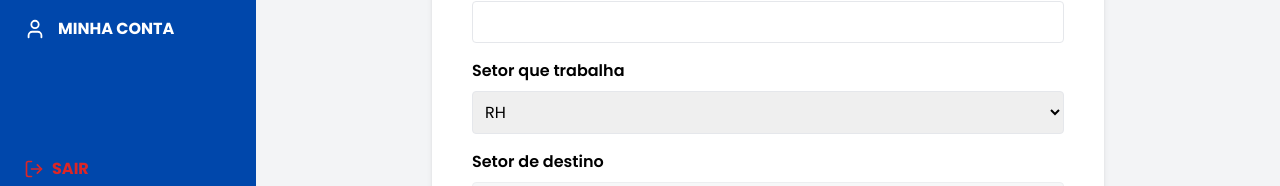
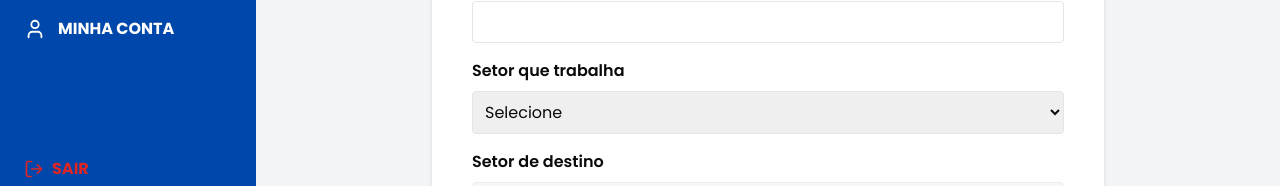
Before and after one commit to KIERME/pmvc-front, a React (Vite) app: page /abrirChamado in a window 1280 px wide. Shown: the part 243-429 px from the top of the page. Built offline with nearby package versions, Linux system fonts and the light colour scheme.

Commit message:
agora a pagina de abrir chamado envia a requisicao para rota e retorna o protocolo e o status

```diff
--- a/src/index.css
+++ b/src/index.css
@@ -11,3 +11,72 @@ input[type="date"]::-webkit-calendar-picker-indicator {
   display: none;
   -webkit-appearance: none;
 }
+
+
+
+@layer base {
+  :root {
+        --background: 0 0% 100%;
+        --foreground: 0 0% 3.9%;
+        --card: 0 0% 100%;
+        --card-foreground: 0 0% 3.9%;
+        --popover: 0 0% 100%;
+        --popover-foreground: 0 0% 3.9%;
+        --primary: 0 0% 9%;
+        --primary-foreground: 0 0% 98%;
+        --secondary: 0 0% 96.1%;
+        --secondary-foreground: 0 0% 9%;
+        --muted: 0 0% 96.1%;
+        --muted-foreground: 0 0% 45.1%;
+        --accent: 0 0% 96.1%;
+        --accent-foreground: 0 0% 9%;
+        --destructive: 0 84.2% 60.2%;
+        --destructive-foreground: 0 0% 98%;
+        --border: 0 0% 89.8%;
+        --input: 0 0% 89.8%;
+        --ring: 0 0% 3.9%;
+        --chart-1: 12 76% 61%;
+        --chart-2: 173 58% 39%;
+        --chart-3: 197 37% 24%;
+        --chart-4: 43 74% 66%;
+        --chart-5: 27 87% 67%;
+        --radius: 0.5rem;
+    }
+  .dark {
+        --background: 0 0% 3.9%;
+        --foreground: 0 0% 98%;
+        --card: 0 0% 3.9%;
+        --card-foreground: 0 0% 98%;
+        --popover: 0 0% 3.9%;
+        --popover-foreground: 0 0% 98%;
+        --primary: 0 0% 98%;
+        --primary-foreground: 0 0% 9%;
+        --secondary: 0 0% 14.9%;
+        --secondary-foreground: 0 0% 98%;
+        --muted: 0 0% 14.9%;
+        --muted-foreground: 0 0% 63.9%;
+        --accent: 0 0% 14.9%;
+        --accent-foreground: 0 0% 98%;
+        --destructive: 0 62.8% 30.6%;
+        --destructive-foreground: 0 0% 98%;
+        --border: 0 0% 14.9%;
+        --input: 0 0% 14.9%;
+        --ring: 0 0% 83.1%;
+        --chart-1: 220 70% 50%;
+        --chart-2: 160 60% 45%;
+        --chart-3: 30 80% 55%;
+        --chart-4: 280 65% 60%;
+        --chart-5: 340 75% 55%;
+    }
+}
+
+
+
+@layer base {
+  * {
+    @apply border-border;
+    }
+  body {
+    @apply bg-background text-foreground;
+    }
+}
--- a/src/pages/Login.tsx
+++ b/src/pages/Login.tsx
@@ -37,6 +37,8 @@ export default function Login() {
 
                     const resJson = await response.json();
                     console.log("Login aprovado!", resJson);
+                    localStorage.setItem("token", resJson.token);
+                    localStorage.setItem("tipoUsuario", resJson.tipoUsuario);
 
                     if (response.ok) {
                         // Login aprovado!
--- a/src/pages/abrirChamado.tsx
+++ b/src/pages/abrirChamado.tsx
@@ -2,20 +2,21 @@ import Layout from '../components/layout';
 import React from 'react';
 import { useState } from 'react';
 
+
 type createChamadoFormProps = {
   nome: string
-  setorOrigem: string
-  descricao: string
+  setorTrabalha: string
+  motivoAbertura: string
   setorDestino: string
 }
 
-export default function AbrirChamado() {
-  const [formData, setFormData] = useState<createChamadoFormProps>({
-    nome: '',
-    descricao: '',
-    setorOrigem: '',
-    setorDestino: '',
-  })
+  export default function AbrirChamado() {
+    const [formData, setFormData] = useState<createChamadoFormProps>({
+      nome: '',
+      motivoAbertura: '',
+      setorTrabalha: '',
+      setorDestino: 'TI',
+    })
 
   const setores = ["RH", "SEF", "SENJ", "SEA", "PAT"];
 
@@ -26,10 +27,21 @@ export default function AbrirChamado() {
     })
   }
 
+
   const handleSubmit = (e: React.FormEvent) => {
       e.preventDefault();
-      console.log(formData)
-  };
+      fetch('http://localhost:8080/api/chamados/novo', {
+        method: 'POST',
+        headers: {
+          'Content-Type': 'application/json',
+          'Authorization': 'Bearer ' + localStorage.getItem('token'),
+        },
+        body: JSON.stringify(formData),
+      }
+      )
+      }
+
+
 
   return (
     <Layout>
@@ -47,7 +59,8 @@ export default function AbrirChamado() {
 
           <label className="block mb-2 font-semibold">Setor que trabalha</label>
           <select
-            name="setorOrigem"
+            name="setorTrabalha"
+            value={formData.setorTrabalha}
             className="w-full mb-4 p-2 border rounded pr-4"
             onChange={(e) => handleFormUpdate(e.target.value, e.target.name)}
             required
@@ -61,6 +74,7 @@ export default function AbrirChamado() {
           <label className="block mb-2 font-semibold">Setor de destino</label>
           <select
               name='setorDestino'
+              value={formData.setorDestino}
               className="w-full mb-4 p-2 border rounded bg-gray-100 text-gray-600 cursor-not-allowed"
               onChange={(e) => handleFormUpdate(e.target.value, e.target.name)}
               disabled
@@ -70,7 +84,8 @@ export default function AbrirChamado() {
 
           <label className="block mb-2 font-semibold">Descrição</label>
           <textarea
-            name="descricao"
+            name="motivoAbertura"
+            value={formData.motivoAbertura}
             className="w-full mb-6 p-2 border rounded"
             onChange={(e) => handleFormUpdate(e.target.value, e.target.name)}
             required
--- a/tailwind.config.js
+++ b/tailwind.config.js
@@ -1,11 +1,60 @@
 /** @type {import('tailwindcss').Config} */
 export default {
-  content: [
+    darkMode: ["class"],
+    content: [
     "./index.html",
     "./src/**/*.{js,ts,jsx,tsx}",
   ],
   theme: {
-    extend:{}
+  	extend: {
+  		borderRadius: {
+  			lg: 'var(--radius)',
+  			md: 'calc(var(--radius) - 2px)',
+  			sm: 'calc(var(--radius) - 4px)'
+  		},
+  		colors: {
+  			background: 'hsl(var(--background))',
+  			foreground: 'hsl(var(--foreground))',
+  			card: {
+  				DEFAULT: 'hsl(var(--card))',
+  				foreground: 'hsl(var(--card-foreground))'
+  			},
+  			popover: {
+  				DEFAULT: 'hsl(var(--popover))',
+  				foreground: 'hsl(var(--popover-foreground))'
+  			},
+  			primary: {
+  				DEFAULT: 'hsl(var(--primary))',
+  				foreground: 'hsl(var(--primary-foreground))'
+  			},
+  			secondary: {
+  				DEFAULT: 'hsl(var(--secondary))',
+  				foreground: 'hsl(var(--secondary-foreground))'
+  			},
+  			muted: {
+  				DEFAULT: 'hsl(var(--muted))',
+  				foreground: 'hsl(var(--muted-foreground))'
+  			},
+  			accent: {
+  				DEFAULT: 'hsl(var(--accent))',
+  				foreground: 'hsl(var(--accent-foreground))'
+  			},
+  			destructive: {
+  				DEFAULT: 'hsl(var(--destructive))',
+  				foreground: 'hsl(var(--destructive-foreground))'
+  			},
+  			border: 'hsl(var(--border))',
+  			input: 'hsl(var(--input))',
+  			ring: 'hsl(var(--ring))',
+  			chart: {
+  				'1': 'hsl(var(--chart-1))',
+  				'2': 'hsl(var(--chart-2))',
+  				'3': 'hsl(var(--chart-3))',
+  				'4': 'hsl(var(--chart-4))',
+  				'5': 'hsl(var(--chart-5))'
+  			}
+  		}
+  	}
   },
-  plugins: [],
+  plugins: [require("tailwindcss-animate")],
 }
```
Also changed, not shown: package.json (+6 -1 lines), tsconfig.json (+9 -1 lines), components.json (added), 1 other file (tests, documents, lock files or other folders).
